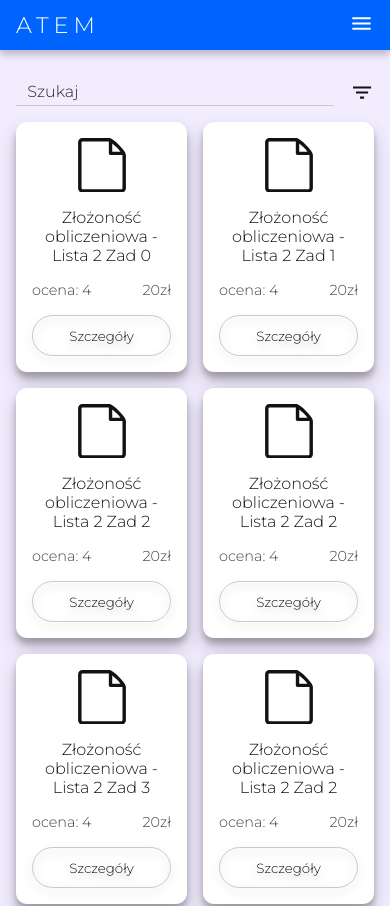
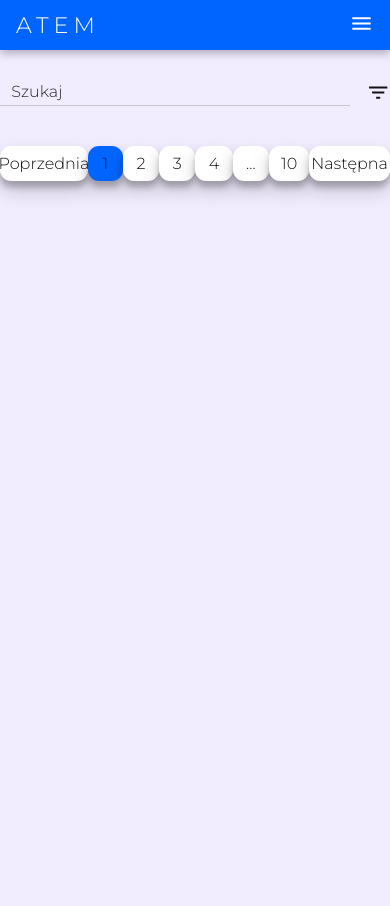
Before and after one commit to Nico2d/atem, a Next.js app: page /search in a window 390 px wide. Shown: the top 906 px of the page. After the commit the page ends 844 px from the top, so only its background shows below. Built offline with nearby package versions, Linux system fonts and the light colour scheme.

Commit message:
feat: paginaction without mobile version

```diff
--- a/components/molecules/Pagination.tsx
+++ b/components/molecules/Pagination.tsx
@@ -8,54 +8,79 @@ import {
 import styled from "styled-components";
 
 type PaginationProps = {
-  pages: number;
-  setPage: (nb) => void;
+  currentPage: number;
+  setCurrentPage: (nb) => void;
+  lastPage?: number;
 };
 
-export const Pagination: React.FC<PaginationProps> = ({ pages, setPage }) => {
-  //   const [currentPage, setCurrentPage] = useState(1);
+export const Pagination: React.FC<PaginationProps> = ({
+  currentPage,
+  setCurrentPage,
+  lastPage,
+}) => {
+  const middle =
+    currentPage < 3
+      ? 3
+      : currentPage > lastPage - 2
+      ? lastPage - 2
+      : currentPage;
+
+  const left = middle - 1 > 2 ? middle - 1 : 2;
+  const right = middle + 1 < lastPage - 1 ? middle + 1 : lastPage - 1;
+
+  const prevPage = () => {
+    currentPage > 1 && setCurrentPage((currentPage) => currentPage - 1);
+  };
+
+  const nextPage = () => {
+    currentPage < lastPage && setCurrentPage((currentPage) => currentPage + 1);
+  };
 
   return (
     <Container>
-      <Wrapper onClick={() => setPage((currentPage) => 1)}>
-        1{/* Poprzednia */}
-      </Wrapper>
-      <Wrapper onClick={() => setPage((currentPage) => currentPage - 1)}>
+      <Wrapper onClick={prevPage}>
         <MdChevronLeft />
-        {/* Poprzednia */}
+        Poprzednia
       </Wrapper>
 
-      {/* {[1, 2, 3].map((item) => (
+      <Wrapper isActive={1 === currentPage} onClick={() => setCurrentPage(1)}>
+        1
+      </Wrapper>
+      {currentPage - 2 > 1 && <Wrapper>...</Wrapper>}
+
+      {[left, middle, right].map((item) => (
         <Wrapper
           isActive={item === currentPage}
-          onClick={() => setPage(item)}
+          onClick={() => setCurrentPage(item)}
         >
-          {currentPage}
+          {item}
         </Wrapper>
-      ))} */}
+      ))}
 
-      <Wrapper isActive={true}>{pages}</Wrapper>
+      {currentPage + 2 < lastPage && <Wrapper>...</Wrapper>}
+      <Wrapper
+        isActive={lastPage === currentPage}
+        onClick={() => setCurrentPage(lastPage)}
+      >
+        {lastPage}
+      </Wrapper>
 
-      <Wrapper onClick={() => setPage((currentPage) => currentPage + 1)}>
-        {/* Następna */}
-        <MdChevronRight />
-      </Wrapper>
-      <Wrapper onClick={() => setPage((currentPage) => currentPage + 1)}>
-        {/* Następna */}
+      <Wrapper onClick={nextPage}>
+        Następna
         <MdLastPage />
       </Wrapper>
     </Container>
   );
 };
 
-const Wrapper = styled.div<{ isActive?: boolean; onClick? }>`
+const Wrapper = styled.div<{ isActive?: boolean }>`
   display: inline-flex;
   justify-content: center;
   align-items: center;
   background: ${({ theme, isActive }) =>
     isActive ? theme.colors.primary : theme.colors.cardColor};
-  min-width: 50px;
-  height: 50px;
+  min-width: 35px;
+  height: 35px;
   border-radius: 0.7rem;
   box-shadow: rgba(0, 0, 0, 0.19) 0px 10px 20px, rgba(0, 0, 0, 0.23) 0px 6px 6px;
   padding: 0 1rem;
--- a/package.json
+++ b/package.json
@@ -30,6 +30,12 @@
     "@types/redux-thunk": "^2.1.0",
     "@types/styled-components": "^5.1.7",
     "babel-plugin-styled-components": "^1.12.0",
+    "eslint": "^7.2.0",
+    "eslint-config-airbnb": "^18.2.1",
+    "eslint-plugin-import": "^2.22.1",
+    "eslint-plugin-jsx-a11y": "^6.4.1",
+    "eslint-plugin-react": "^7.21.5",
+    "eslint-plugin-react-hooks": "^1.7.0",
     "typescript": "^4.1.3"
   }
 }
--- a/pages/search.tsx
+++ b/pages/search.tsx
@@ -18,9 +18,13 @@ const Search = () => {
         <InputField placeholder="Szukaj" type={inputTypes.text} name="search" />
         <MdFilterList />
       </SearchWrapper>
-      <SearchFileList page={currentPage} />
+      {/* <SearchFileList page={currentPage} /> */}
 
-      <Pagination pages={currentPage} setPage={setCurrentPage} />
+      <Pagination
+        currentPage={currentPage}
+        setCurrentPage={setCurrentPage}
+        lastPage={10}
+      />
     </Container>
   );
 };
```
Also changed, not shown: .eslintrc.json (added), 2 other files (tests, documents, lock files or other folders).
